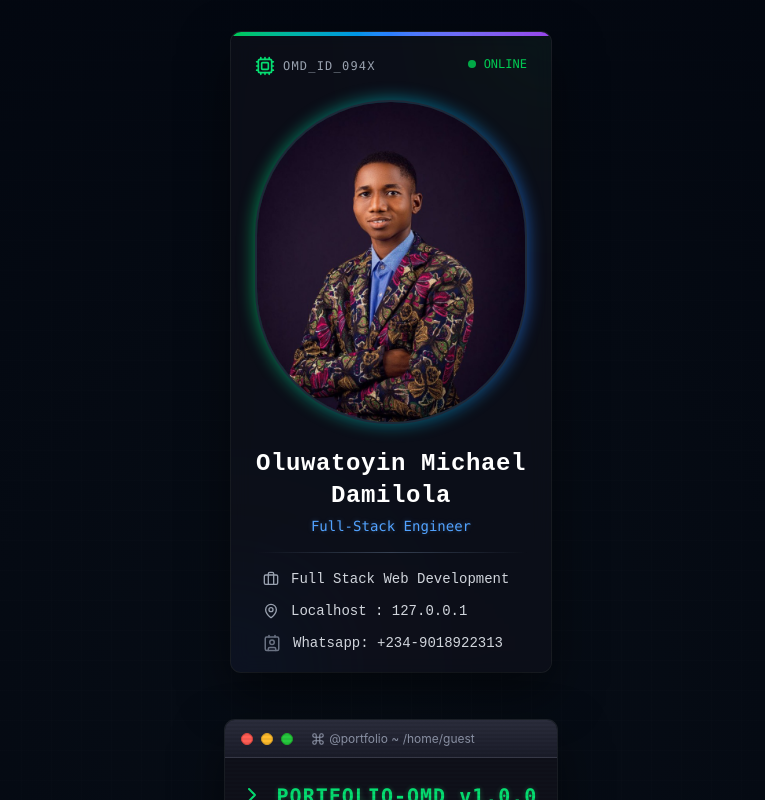
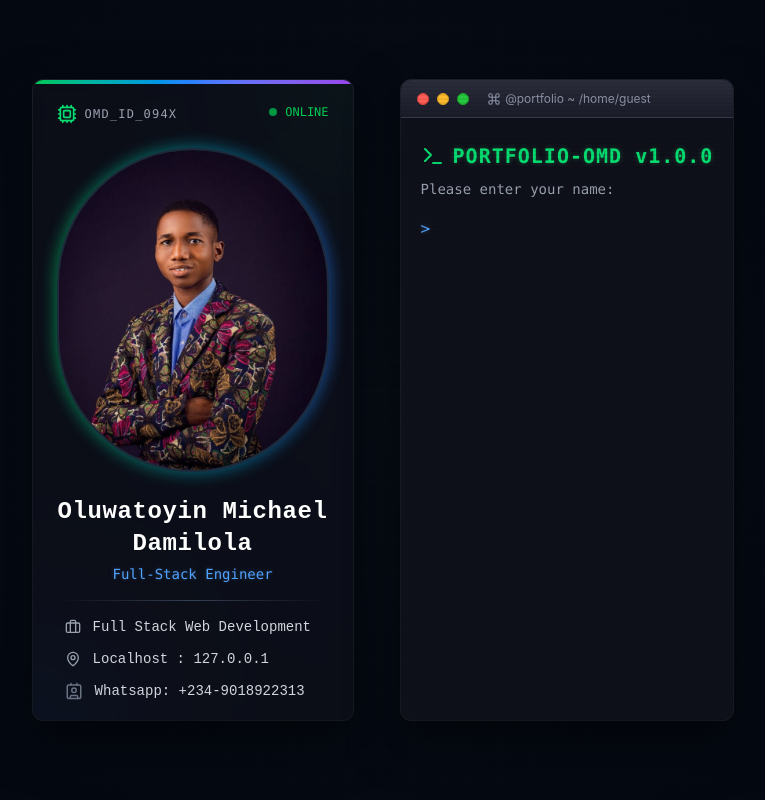
Before and after one commit to Michaelpraise1/terminal-port, a React (Vite) app: page / in a window 1280 px wide. Shown: the top 800 px of the page, without its empty margins (249-1014 px from the left). Built offline with nearby package versions, Linux system fonts and the light colour scheme.

Commit message:
width edit

```diff
--- a/src/App.jsx
+++ b/src/App.jsx
@@ -21,7 +21,7 @@ function App() {
   }, []);
 
   return (
-    <div className="flex flex-col items-center justify-center w-full min-h-screen gap-8 px-4 lg:px-8 py-8">
+    <div className="flex items-center justify-center w-full min-h-screen gap-8 px-4 lg:px-8 py-8">
 
       {/*
         ID Card Section
--- a/src/TerminalPortfolio.jsx
+++ b/src/TerminalPortfolio.jsx
@@ -288,19 +288,19 @@ const TerminalPortfolio = () => {
         {/* Terminal Content Box */}
         <div className="terminal-content">
           {history.map((entry, index) => (
-            <div key={index} className="mb-2">
+            <div key={index} className="mb-2 break-all">
               {entry.type === 'input' && (
-                <div className="flex items-center text-green-400 font-mono">
+                <div className="flex flex-wrap items-center text-green-400 font-mono">
                   {entry.namePrompt ? (
                     <span className="mr-2 text-blue-400">Name:</span>
                   ) : (
                     <span className="mr-2 text-blue-400">{userName || 'guest'}@portfolio:~$</span>
                   )}
-                  <span className="text-white">{entry.content}</span>
+                  <span className="text-white break-all">{entry.content}</span>
                 </div>
               )}
               {entry.type !== 'input' && (
-                <div className="mt-1 font-mono text-sm leading-relaxed">
+                <div className="mt-1 font-mono text-sm leading-relaxed whitespace-pre-wrap break-words">
                   {entry.content}
                 </div>
               )}
@@ -308,8 +308,8 @@ const TerminalPortfolio = () => {
           ))}
 
           {/* Prompt line */}
-          <div className="flex items-center text-green-400 font-mono mt-2">
-            <span className="mr-2 text-blue-400 flex items-center whitespace-pre">
+          <div className="flex flex-wrap sm:flex-nowrap items-center text-green-400 font-mono mt-2 w-full">
+            <span className="mr-2 text-blue-400 flex items-center whitespace-nowrap">
               {step === 'ask_name' ? '> ' : `${userName || 'guest'}@portfolio:~$ `}
             </span>
             <input
@@ -318,7 +318,7 @@ const TerminalPortfolio = () => {
               value={input}
               onChange={(e) => setInput(e.target.value)}
               onKeyDown={handleKeyDown}
-              className="terminal-input flex-1 bg-transparent text-white outline-none font-mono"
+              className="terminal-input min-w-0 flex-1 bg-transparent text-white outline-none font-mono"
               autoFocus
               spellCheck="false"
               autoComplete="off"
```
